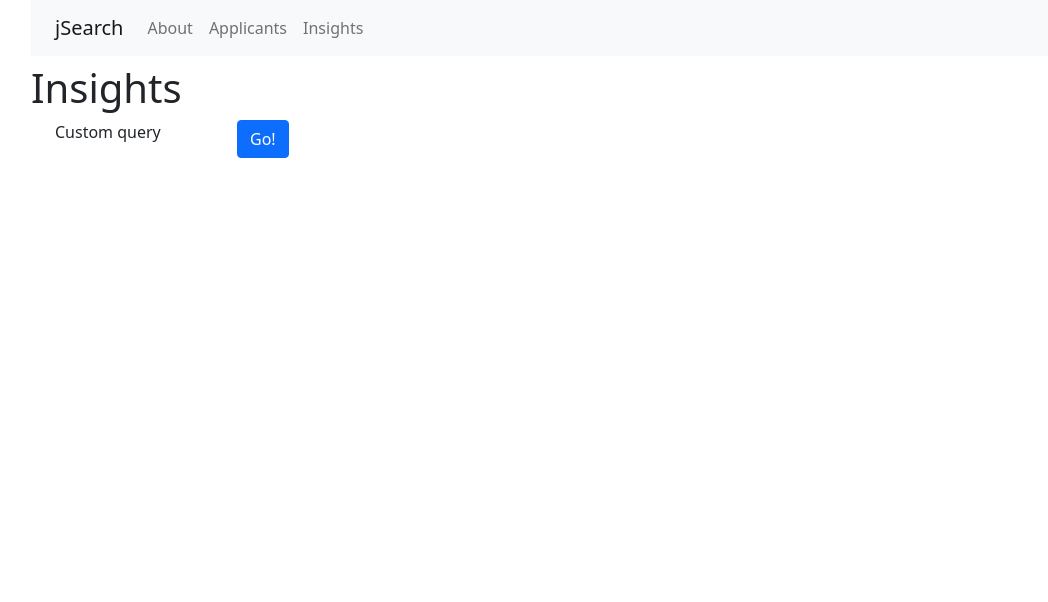
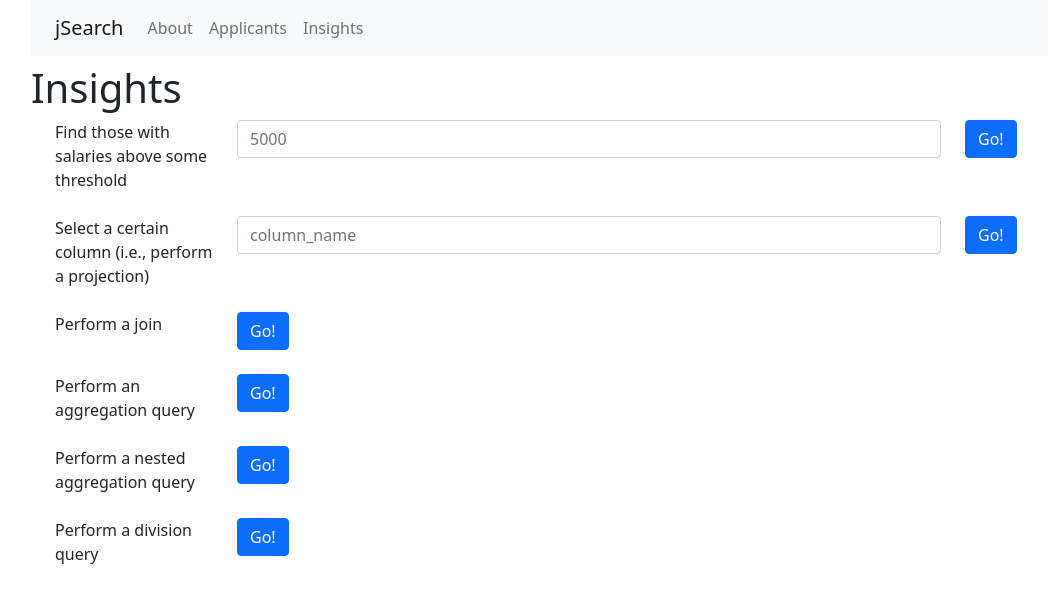
Before and after one commit to johnnhu/Job_Search, a React (Create React App) app in the folder frontend/: page /insights in a window 1280 px wide. Shown: the top 602 px of the page, without its empty margins (51-1099 px from the left). Built offline with nearby package versions, Linux system fonts and the light colour scheme.

Commit message:
feat: fix cors, finish insights page

```diff
--- a/frontend/src/pages/Insights.js
+++ b/frontend/src/pages/Insights.js
@@ -1,5 +1,5 @@
 import { useState } from "react";
-import { Button, Container, Row, Col, Modal, Spinner } from 'react-bootstrap'
+import { Button, Container, Row, Col, Modal, Form } from 'react-bootstrap'
 import Layout from '../layout/Layout'
 import { BASE_URL } from "../utils/constants";
 
@@ -8,18 +8,18 @@ const Insights = () => {
     const [show, setShow] = useState(false);
     const [loading, setLoading] = useState(false);
 
+    const [salary, setSalary] = useState(0);
+    const [columnName, setColumnName] = useState('applicant_id');
+
     const handleClose = () => setShow(false);
     const handleShow = () => setShow(true);
 
-    const performQuery = async () => {
+    const performQuery = async (path = '') => {
         setLoading(true);
 
         try {
-            const response = await fetch(`${BASE_URL}/hello`)
-            console.log(response);
-
+            const response = await fetch(`${BASE_URL}/${path}`)
             const data = await response.json();
-            console.log(data);
 
             setData(data)
             handleShow()
@@ -34,20 +34,78 @@ const Insights = () => {
         <Layout>
             <h1>Insights</h1>
             <Container>
+                {/* /selection/:salary */}
                 <Row>
-                    <Col xs={2}>Custom query</Col>
+                    <Col xs={2}>Find those with salaries above some threshold</Col>
+                    <Col>
+                        <Form>
+                            <Form.Control placeholder="5000" />
+                        </Form>
+                    </Col>
                     <Col xs={2}><Button onClick={() => {
-                        performQuery()
-                    }} variant="primary" type="submit">Go!</Button></Col>
-                    {loading &&
-                        <Col>
-                            <Spinner animation="border" role="status">
-                                <span className="visually-hidden">Loading...</span>
-                            </Spinner>
-                        </Col>
-                    }
+                        performQuery(`/selection/${salary}`)
+                    }} variant="primary" type="submit">{loading ? '...' : 'Go!'}</Button></Col>
                 </Row>
+
+                <br />
+
+                { /* /project/:column */}
+                <Row>
+                    <Col xs={2}>{`Select a certain column (i.e., perform a projection)`}</Col>
+                    <Col>
+                        <Form>
+                            <Form.Control placeholder="column_name" />
+                        </Form>
+                    </Col>
+                    <Col xs={2}><Button onClick={() => {
+                        performQuery(`/projection/${columnName}`)
+                    }} variant="primary" type="submit">{loading ? '...' : 'Go!'}</Button></Col>
+                </Row>
+
+                <br />
+
+                { /* /join */}
+                <Row>
+                    <Col xs={2}>{`Perform a join`}</Col>
+                    <Col xs={2}><Button onClick={() => {
+                        performQuery(`/join`)
+                    }} variant="primary" type="submit">{loading ? '...' : 'Go!'}</Button></Col>
+                </Row>
+
+                <br />
+
+                { /* /aggregation */}
+                <Row>
+                    <Col xs={2}>{`Perform an aggregation query`}</Col>
+                    <Col xs={2}><Button onClick={() => {
+                        performQuery(`/aggregation`)
+                    }} variant="primary" type="submit">{loading ? '...' : 'Go!'}</Button></Col>
+                </Row>
+
+                <br />
+
+                { /* /nestedAggergation */}
+                <Row>
+                    <Col xs={2}>{`Perform a nested aggregation query`}</Col>
+                    <Col xs={2}><Button onClick={() => {
+                        performQuery(`/nestedAggregation`)
+                    }} variant="primary" type="submit">{loading ? '...' : 'Go!'}</Button></Col>
+                </Row>
+
+                <br />
+
+                { /* /division */}
+                <Row>
+                    <Col xs={2}>{`Perform a division query`}</Col>
+                    <Col xs={2}><Button onClick={() => {
+                        performQuery(`/division`)
+                    }} variant="primary" type="submit">{loading ? '...' : 'Go!'}</Button></Col>
+                </Row>
+
+                <br />
+
             </Container>
+
 
             <Modal show={show} onHide={handleClose}>
                 <Modal.Header closeButton>
--- a/frontend/src/utils/constants.js
+++ b/frontend/src/utils/constants.js
@@ -1 +1 @@
-export const BASE_URL = "0.0.0.0/4567"
+export const BASE_URL = "http://localhost:4567"
```
Also changed, not shown: 2 other files (tests, documents, lock files or other folders).
